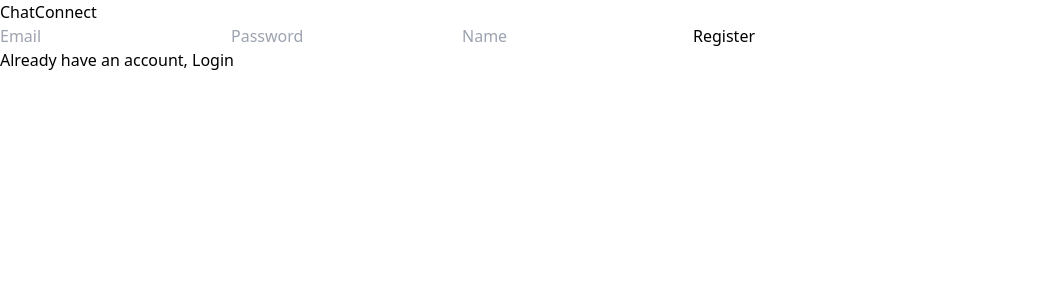
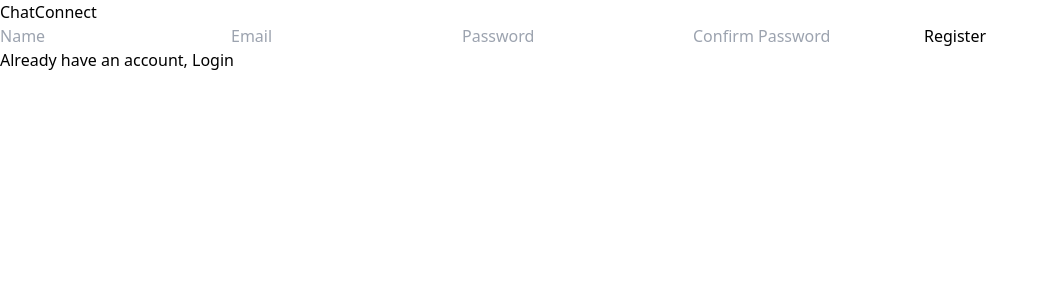
Before and after one commit to abd-ul-rafay/ChatConnect, a React (Vite) app in the folder client/: page /login in a window 1280 px wide. Both pictures are taken after a click on the element "Register". Shown: the top 300 px of the page, without its empty margins (0-1049 px from the left). Built offline with nearby package versions, Linux system fonts and the light colour scheme.

Commit message:
Add loading text

```diff
--- a/client/src/Components/MessageBar.jsx
+++ b/client/src/Components/MessageBar.jsx
@@ -12,8 +12,8 @@ const MessageBar = ({ sender, content, createdAt }) => {
                     : 'bg-gray-300 rounded-tl-none rounded-bl-xl rounded-r-md'}
                 max-w-[60%] px-3 py-1 transition-all hover:px-3`
             }>
-                <p className="text-sm">{content}</p>
-                <p className="text-[0.7rem]">{new Date(createdAt).toLocaleString('en-GB')}</p>
+                <p className={`text-sm ${ownMessage && 'text-white'}`}>{content}</p>
+                <p className={`text-[0.7rem] ${ownMessage && 'text-white'}`}>{new Date(createdAt).toLocaleString('en-GB')}</p>
             </div>
         </div>
     );
--- a/client/src/pages/LoginPage.jsx
+++ b/client/src/pages/LoginPage.jsx
@@ -4,58 +4,85 @@ import axiosInstance from "../api";
 
 const LoginPage = () => {
   const [isLogin, setIsLogin] = useState(true);
-  const [form, setForm] = useState({ name: '', email: '', password: '' });
+  const [loading, setLoading] = useState(false);
+  const [form, setForm] = useState({ name: '', email: '', password: '', confirmPassword: '' });
   const { setUser, setToken } = useGlobalContext();
 
   const loginUser = async () => {
+    setLoading(true);
     try {
       const response = await axiosInstance.post('api/v1/user/login', JSON.stringify(form), {
         headers: { 'Content-Type': 'application/json' }
       });
-
       setUser(response.data.user);
       setToken(response.data.token);
       localStorage.setItem('user', JSON.stringify(response.data.user));
       localStorage.setItem('token', JSON.stringify(response.data.token));
     } catch (err) {
       alert(err?.response?.data?.err || 'Something went wrong');
+    } finally {
+      setLoading(false);
     }
   }
 
   const registerUser = async () => {
+    if (form.password !== form.confirmPassword) {
+      alert("Passwords do not match.");
+      return;
+    }
+
+    setLoading(true);
     try {
       const response = await axiosInstance.post('api/v1/user/register', JSON.stringify(form), {
         headers: { 'Content-Type': 'application/json' }
       });
-
       setUser(response.data.user);
       setToken(response.data.token);
       localStorage.setItem('user', JSON.stringify(response.data.user));
       localStorage.setItem('token', JSON.stringify(response.data.token));
     } catch (err) {
       alert(err?.response?.data?.err || 'Something went wrong');
+    } finally {
+      setLoading(false);
     }
   }
 
   const toggleLogin = () => {
-    setForm({ name: '', email: '', password: '' });
+    if (loading) return;
+    setForm({ name: '', email: '', password: '', confirmPassword: '' });
     setIsLogin(prev => !prev);
   }
 
   const handleInputSubmit = (e) => {
-    setForm(prev => {
-      return { ...prev, [e.target.name]: e.target.value }
-    });
+    if (loading) return;
+    setForm(prev => ({ ...prev, [e.target.name]: e.target.value }));
   }
 
   const handleFormSubmit = (e) => {
     e.preventDefault();
-    return isLogin ? loginUser() : registerUser();
+    if (loading) return;
+    isLogin ? loginUser() : registerUser();
   }
 
   return (
-    <section className="w-11/12 max-w-sm mx-auto my-20 p-3 rounded">
-      <form onSubmit={handleFormSubmit}>
+    <section className="w-11/12 max-w-sm mx-auto my-20 p-3 rounded relative">
+      {loading && (
+        <div className="absolute inset-0 bg-white/70 flex items-center justify-center z-10 rounded">
+          <div className="text-blue-500 font-semibold animate-pulse">Processing...</div>
+        </div>
+      )}
+      <form onSubmit={handleFormSubmit} className={`${loading ? 'pointer-events-none opacity-50' : ''}`}>
+        {!isLogin && (
+          <input
+            className="w-full bg-gray-50 border p-1 my-1 focus:outline-none rounded"
+            type="text"
+            placeholder="Name"
+            name="name"
+            value={form.name}
+            onChange={handleInputSubmit}
+            disabled={loading}
+          />
+        )}
         <input
           className="w-full bg-gray-50 border p-1 my-1 focus:outline-none rounded"
           type="email"
@@ -63,6 +90,7 @@ const LoginPage = () => {
           name="email"
           value={form.email}
           onChange={handleInputSubmit}
+          disabled={loading}
         />
         <input
           className="w-full bg-gray-50 border p-1 my-1 focus:outline-none rounded"
@@ -71,22 +99,30 @@ const LoginPage = () => {
           name="password"
           value={form.password}
           onChange={handleInputSubmit}
+          disabled={loading}
         />
-        {!isLogin && <input
-          className="w-full bg-gray-50 border p-1 my-1 focus:outline-none rounded"
-          type="text"
-          placeholder="Name"
-          name="name"
-          value={form.name}
-          onChange={handleInputSubmit}
-        />}
-        <button className="w-full bg-blue-500 text-white p-1 my-1 rounded" type="submit">
-          {isLogin ? 'Login' : 'Register'}
+        {!isLogin && (
+          <input
+            className="w-full bg-gray-50 border p-1 my-1 focus:outline-none rounded"
+            type="password"
+            placeholder="Confirm Password"
+            name="confirmPassword"
+            value={form.confirmPassword}
+            onChange={handleInputSubmit}
+            disabled={loading}
+          />
+        )}
+        <button
+          className="w-full bg-blue-500 text-white p-1 my-1 rounded disabled:bg-blue-300"
+          type="submit"
+          disabled={loading}
+        >
+          {loading ? 'Please wait...' : isLogin ? 'Login' : 'Register'}
         </button>
         <p className="text-sm">
           {isLogin ? 'Do not have an account, ' : 'Already have an account, '}
           <span
-            className="text-blue-500 underline hover:cursor-pointer"
+            className={`text-blue-500 underline ${loading ? 'cursor-not-allowed opacity-50' : 'hover:cursor-pointer'}`}
             onClick={toggleLogin}
           >
             {isLogin ? 'Register' : 'Login'}
```
